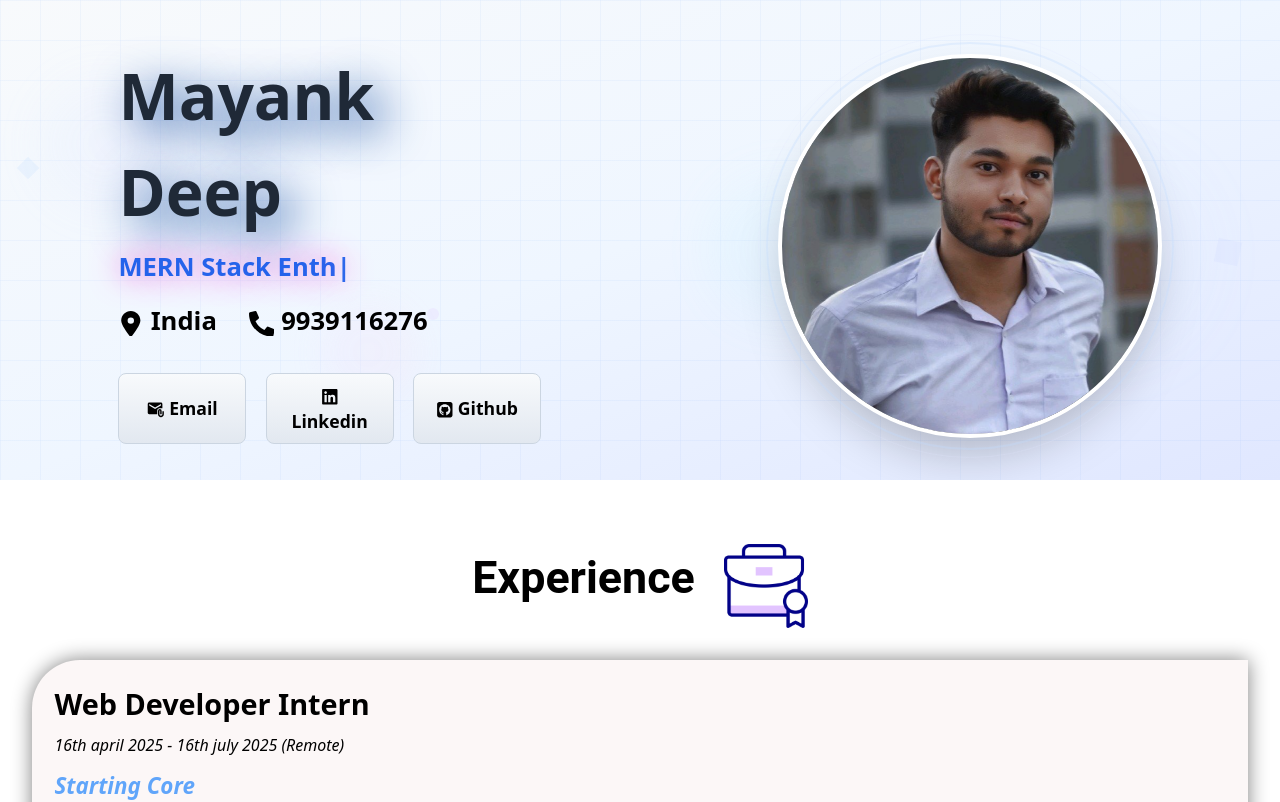
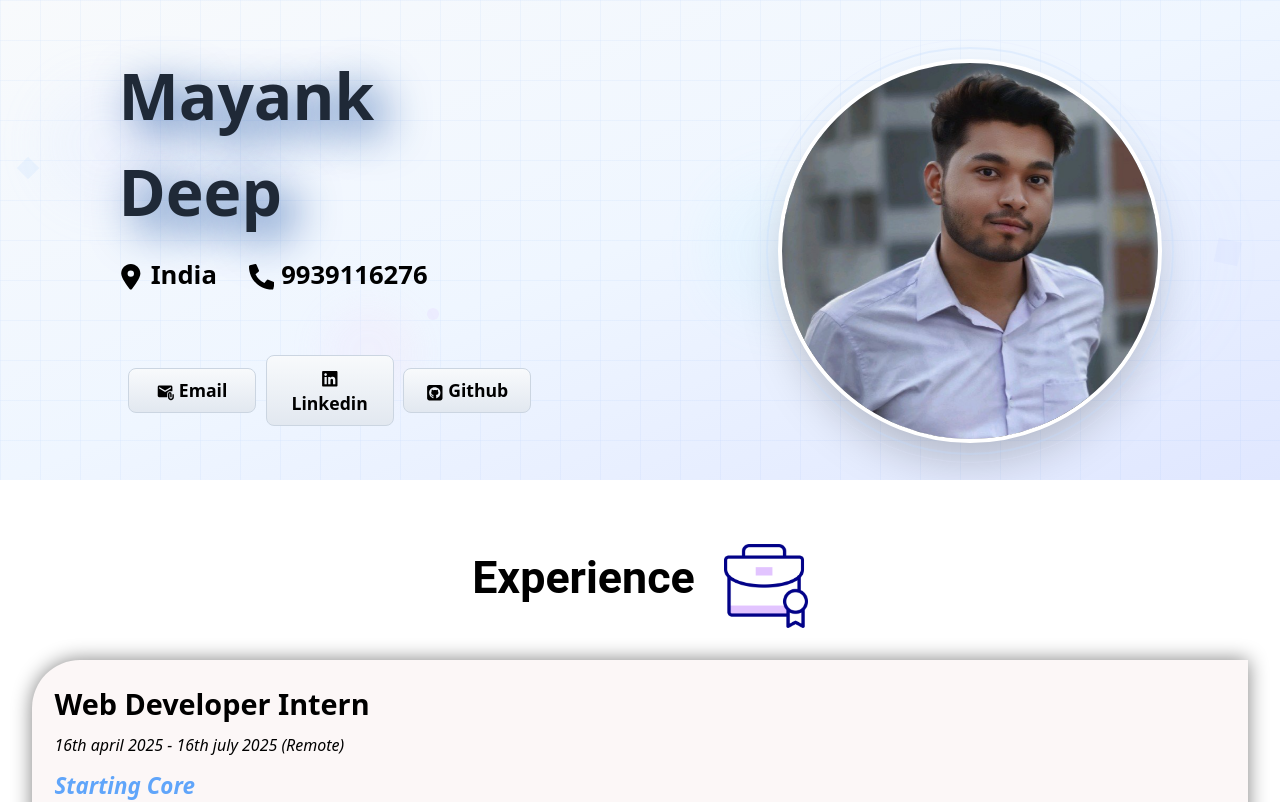
Before and after one commit to mkd21/Portfolio, a React (Vite) app: page / in a window 1280 px wide. Shown: the top 802 px of the page. Built offline with nearby package versions, Linux system fonts and the light colour scheme.

Commit message:
add minor changes in profile image

```diff
--- a/src/component/LandingPage.jsx
+++ b/src/component/LandingPage.jsx
@@ -38,7 +38,8 @@ export default function LandingPage() {
 
             {/* Content */}
             <div className="relative z-10">
-                <header className=" xs360:w-[80%] xs360:m-auto xs400:w-[80%] xs400:m-auto xl:w-[100%] xl:flex xl:justify-around xl:items-center xl:pt-[3rem]">
+
+                <header className=" flex xs360:w-[90%] xs360:m-auto xs400:w-[80%] xs400:m-auto xl:w-[100%] xl:flex xl:justify-around xl:items-center xl:pt-[3rem]">
                     <section className=" xs360:mb-12 xs400:mb-12 xl:mb-0 xs400:w-[67%] xl:w-[33%] ">
                         <section className=" xs360:mb-4 xs400:mb-4 ">
                             <h1 className=" xs360:text-[2rem] xs400:text-[2.2rem] xs400:mb-2 xl:text-[4rem] xl:font-[700] text-gray-800" style={{ fontWeight: "600", textShadow: "rgb(21 76 160) 14px 12px 45px" }}>
@@ -46,7 +47,7 @@ export default function LandingPage() {
                             </h1>
                             {/* <h2 className="text-blue-600 font-[600] xs360:text-[1rem] xs400:text-[1.3rem] xl:text-[1.6rem]" style={{textShadow: "0 0 30px #e950d2"}} >Full Stack Developer</h2> */}
 
-                            <TypingEffect />
+                            {/* <TypingEffect /> */}
                         </section>
 
                         {/* location and contact number */}
@@ -60,7 +61,7 @@ export default function LandingPage() {
                         </section>
 
                         {/* links */}
-                        <section className="flex justify-between xs360:w-[100%] xs360:text-[0.8rem] xs360:mt-8 xs400:w-[160%] xs400:text-[1.1rem] xs400:mt-4 xl:w-[100%] ">
+                        <section className="flex flex-wrap xs360:h-[11vh] xs360:w-[100%] xs360:text-[0.8rem] xs360:mt-8 xs375:h-[16vh] items-center justify-evenly xs400:w-[160%] xs400:text-[1.1rem] xs400:mt-4 xl:w-[100%] xs412:mt-8 ">
                             {/* email */}
                             <button className="inline-flex cursor-pointer items-center gap-1 rounded-lg border border-slate-300 bg-gradient-to-b from-slate-50 to-slate-200 px-4 py-2 font-semibold hover:from-gray-200 hover:to-slate-300 focus-visible:outline-none focus-visible:ring-1 focus-visible:ring-slate-300 focus-visible:ring-offset-2 active:opacity-100 xl:w-[8rem] backdrop-blur-sm">
                                 <a className="w-[100%]" href="https://mail.google.com/mail/?view=cm&to=mayankdeep217@gmail.com" target="_blank" rel="noopener noreferrer">
@@ -84,7 +85,7 @@ export default function LandingPage() {
                         </section>
                     </section>
 
-                    <div className=" xs360:w-[27%] xs360:absolute xs360:top-[31px] xs360:left-[68%] xs400:w-[28%] xs400:absolute xs400:top-0 xs400:left-[67%] xl:relative xl:left-0 xl:w-[30%] xl:min-h-[48vh]">
+                    <div className=" xs360:w-[40%] xs390:w-[37%] xs393:w-[34%] xs400:w-[28%] xs400:absolute xs400:top-0 xs400:left-[67%] xl:relative xl:left-0 xl:w-[30%] xl:min-h-[48vh]">
                         <Tilt
                             tiltMaxAngleX={25}
                             tiltMaxAngleY={25}
@@ -94,7 +95,7 @@ export default function LandingPage() {
                             gyroscope={true}
                             className="hover:bg-transparent focus:bg-transparent active:bg-transparent outline-none"
                         >
-                            <div className=" xs360:h-[12vh] xs400:h-[13vh] xl:w-[100%] xl:block xl:h-[48vh] 2xl:w-[81%] 2xl:h-[53vh] rounded-full bg-gray-900 bg-[url('../../assets/dev-image/my-image.jpg')] bg-cover bg-center border-4 border-white shadow-2xl relative">
+                            <div className=" xs360:h-[18vh] xs375:h-[17vh] xs400:h-[13vh] xs412:h-[16vh] xl:w-[100%] xl:block xl:h-[48vh] 2xl:w-[81%] 2xl:h-[53vh] rounded-full bg-gray-900 bg-[url('../../assets/dev-image/my-image.jpg')] bg-cover bg-center border-4 border-white shadow-2xl relative">
                                 {/* Decorative ring around profile */}
                                 <div className="absolute -inset-4 rounded-full border-2 border-blue-200 opacity-30"></div>
                                 <div className="absolute -inset-6 rounded-full border border-indigo-100 opacity-20"></div>
--- a/tailwind.config.js
+++ b/tailwind.config.js
@@ -14,7 +14,11 @@ export default {
     screens: {
       'xs320': '320px',  // extra small
       "xs360" : "360px",
-      'xs400': '400px', // custom breakpoint
+      "xs375" : "375px",
+      "xs390" : "390px",
+      "xs393" : "393px",
+      'xs400': '400px',
+      "xs412" : "412px",
       ...require('tailwindcss/defaultTheme').screens,
     }
   },
```
